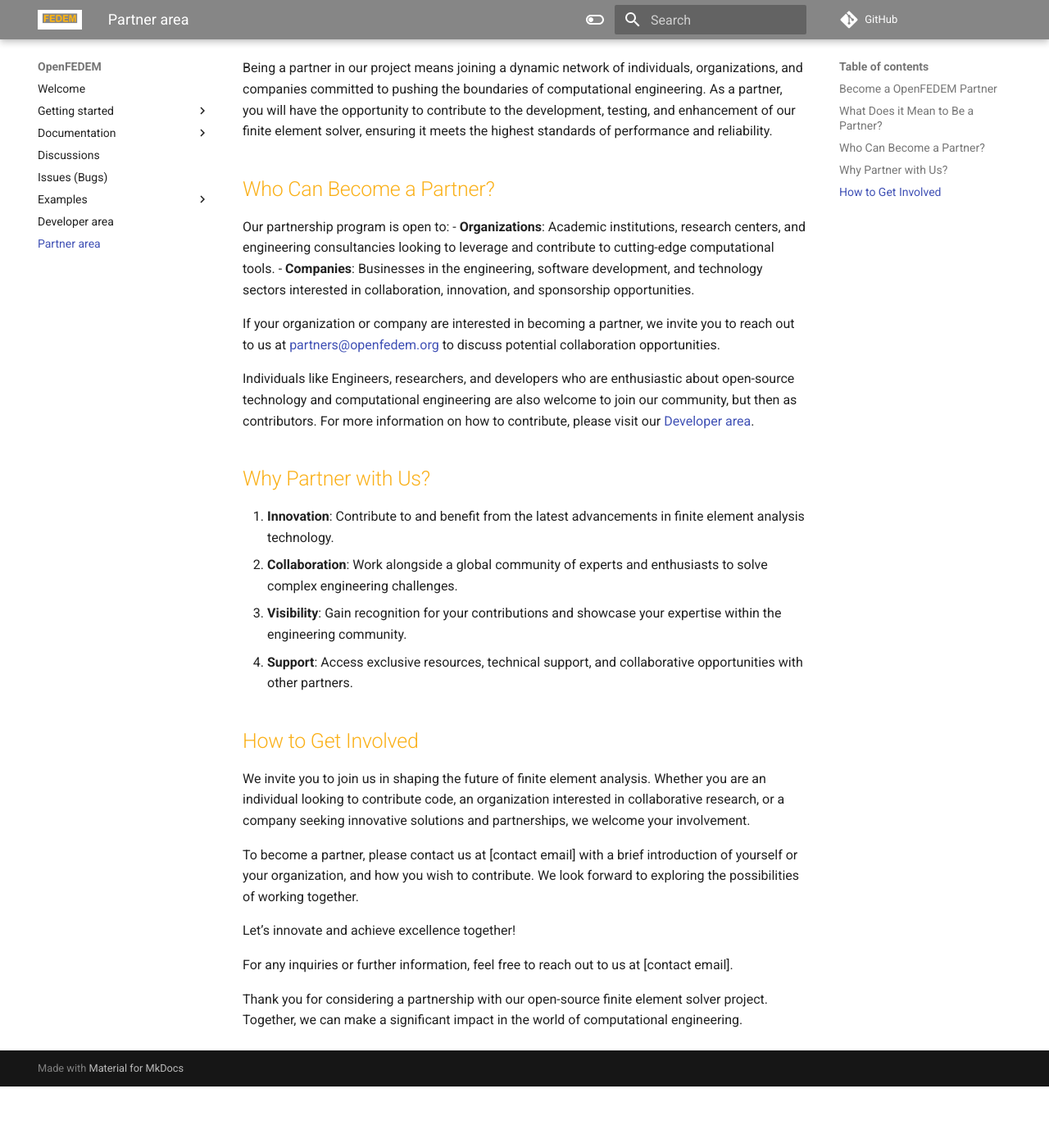
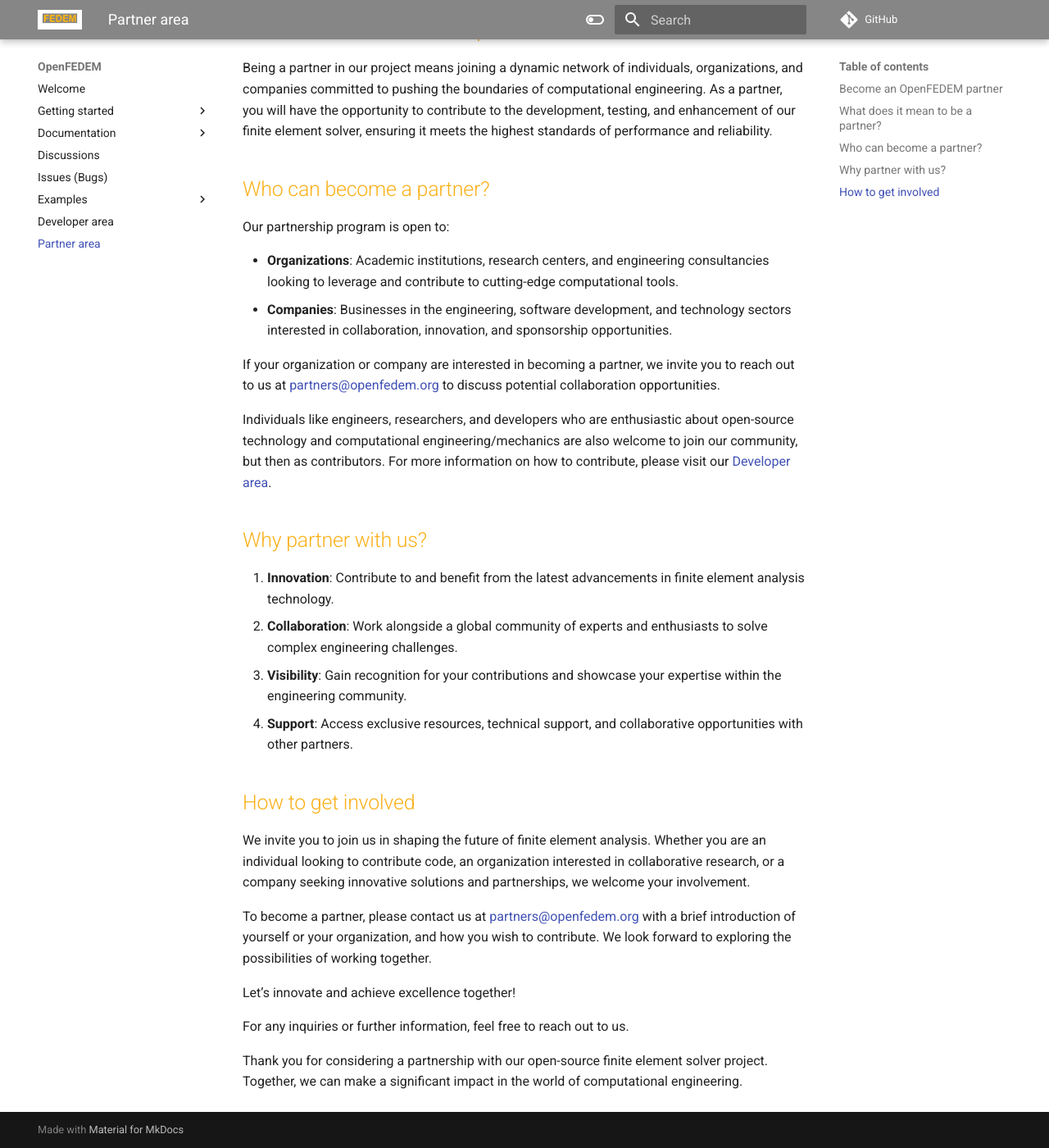
Before and after one commit to openfedem/openfedem.org, an MkDocs documentation site: the page built from docs/partner_area.md, in a window 1280 px wide and 1400 px high, scrolled down 328 px. Shown: the whole window at 82% size. Built offline with MkDocs 1.6.1 and Material for MkDocs 9.7.7, drawn with Linux system fonts in a browser that asks for light colours; comment, search, counter and statistics services are not loaded; before the commit the page ends 1653 px from its top, so only the background shows below that; some of the changed text lies outside the part shown.

Commit message:
Minor corrections in partner area. The core team -> Developers in developer area. Update python API.

```diff
--- a/docs/partner_area.md
+++ b/docs/partner_area.md
@@ -1,39 +1,40 @@
-# Partner Area
+# Partner area
 
-## Become a OpenFEDEM Partner
+## Become an OpenFEDEM partner
 
 Welcome to the partnership page of our open-source finite element solver project. As we embark on this journey of innovation and collaboration, we are eager to build a community of partners who share our vision and passion for advancing engineering solutions.
 
-## What Does it Mean to Be a Partner?
+## What does it mean to be a partner?
 
 Being a partner in our project means joining a dynamic network of individuals, organizations, and companies committed to pushing the boundaries of computational engineering. As a partner, you will have the opportunity to contribute to the development, testing, and enhancement of our finite element solver, ensuring it meets the highest standards of performance and reliability.
 
-## Who Can Become a Partner?
+## Who can become a partner?
 
 Our partnership program is open to:
+
 - **Organizations**: Academic institutions, research centers, and engineering consultancies looking to leverage and contribute to cutting-edge computational tools.
 - **Companies**: Businesses in the engineering, software development, and technology sectors interested in collaboration, innovation, and sponsorship opportunities.
 
 If your organization or company are interested in becoming a partner, we invite you to reach out to us at [partners@openfedem.org](mailto:partners@openfedem.org) to discuss potential collaboration opportunities.
 
-Individuals like Engineers, researchers, and developers who are enthusiastic about open-source technology and computational engineering are also welcome to join our community, but then as contributors. For more information on how to contribute, please visit our [Developer area](https://openfedem.org/developer_area/).
+Individuals like engineers, researchers, and developers who are enthusiastic about open-source technology and computational engineering/mechanics are also welcome to join our community, but then as contributors.
+For more information on how to contribute, please visit our [Developer area](./developer_area.md).
 
-
-## Why Partner with Us?
+## Why partner with us?
 
 1. **Innovation**: Contribute to and benefit from the latest advancements in finite element analysis technology.
 2. **Collaboration**: Work alongside a global community of experts and enthusiasts to solve complex engineering challenges.
 3. **Visibility**: Gain recognition for your contributions and showcase your expertise within the engineering community.
 4. **Support**: Access exclusive resources, technical support, and collaborative opportunities with other partners.
 
-## How to Get Involved
+## How to get involved
 
 We invite you to join us in shaping the future of finite element analysis. Whether you are an individual looking to contribute code, an organization interested in collaborative research, or a company seeking innovative solutions and partnerships, we welcome your involvement.
 
-To become a partner, please contact us at [contact email] with a brief introduction of yourself or your organization, and how you wish to contribute. We look forward to exploring the possibilities of working together.
+To become a partner, please contact us at [partners@openfedem.org](mailto:partners@openfedem.org) with a brief introduction of yourself or your organization, and how you wish to contribute. We look forward to exploring the possibilities of working together.
 
 Let’s innovate and achieve excellence together!
 
-For any inquiries or further information, feel free to reach out to us at [contact email].
+For any inquiries or further information, feel free to reach out to us.
 
 Thank you for considering a partnership with our open-source finite element solver project. Together, we can make a significant impact in the world of computational engineering.
```
Also changed, not shown: docs/developer_area.md (+4 -2 lines), docs/python_api.md (+5 -2 lines).
